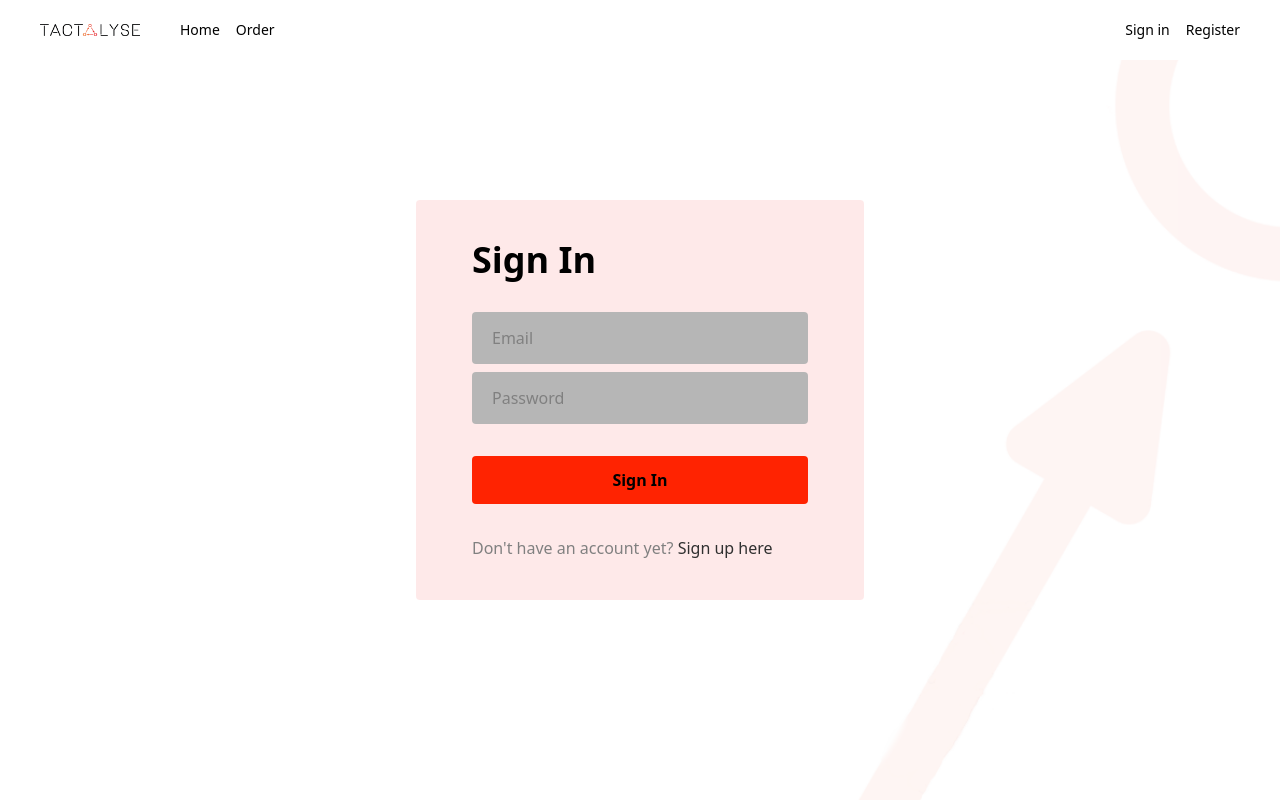
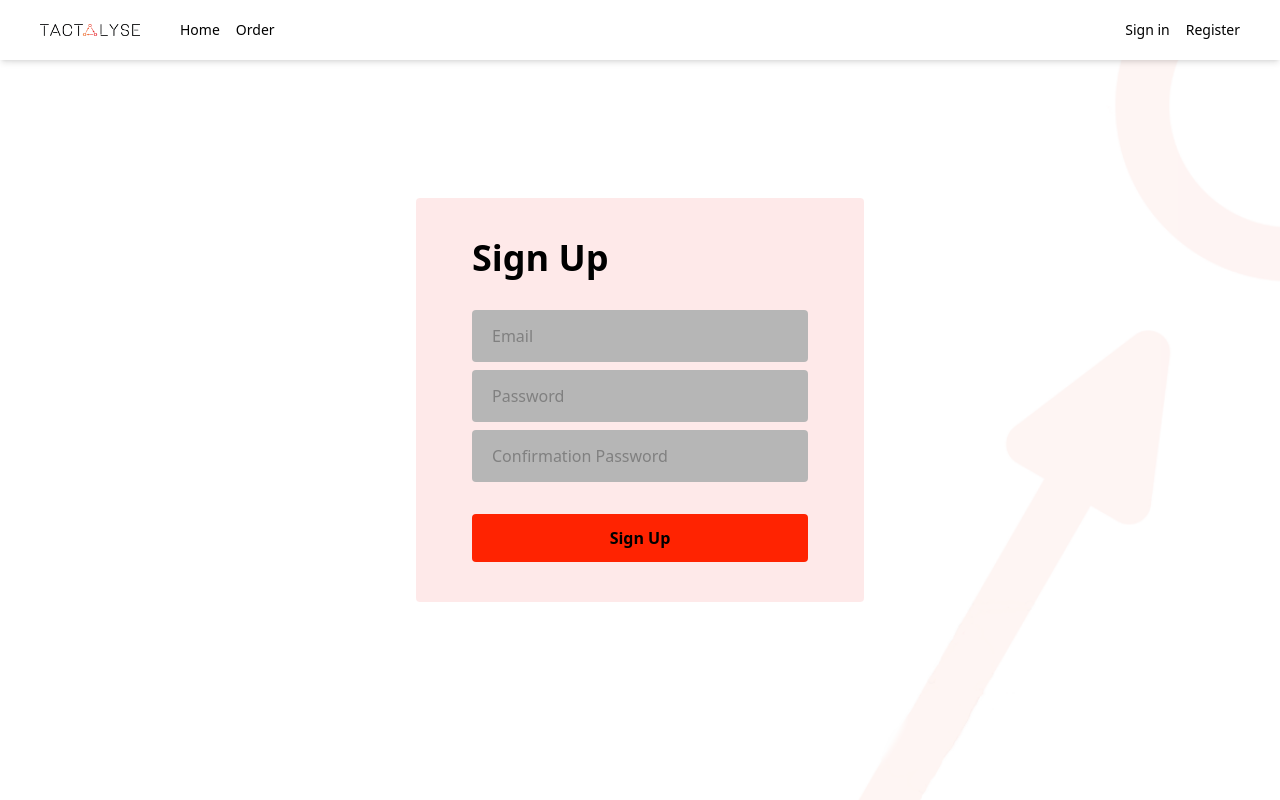
Before and after one commit to cadenn99/tactalyse-1-website, a Next.js app in the folder frontend/: page /auth/register in a window 1280 px wide. Built offline with nearby package versions, Linux system fonts and the light colour scheme; no server answers.

Commit message:
several small updates

```diff
--- a/frontend/src/components/Header.tsx
+++ b/frontend/src/components/Header.tsx
@@ -24,7 +24,7 @@ function Header() {
 
 
   return (
-    <header className={`${isScrolled && 'bg-white/90' || 'bg-white'}`}>
+    <header className={`${isScrolled && 'bg-white/90 ' || 'bg-white'} shadow-md`}>
       <div className="flex items-center space-x-2 md:space-x-10">
         <Link href="/">
           <img
@@ -39,6 +39,7 @@ function Header() {
         <ul className="hidden space-x-4 md:flex">
           <li className="headerLink"><Link href="/">Home</Link></li>
           <li className="headerLink"><Link href="/order">Order</Link></li>
+          { session?.user.isEmployee &&  <li className="headerLink"><Link href="/generate">Generate</Link></li> } {/* TODO: Test this when the backend works */}
         </ul>
       </div>
 
--- a/frontend/src/pages/auth/account.tsx
+++ b/frontend/src/pages/auth/account.tsx
@@ -2,8 +2,28 @@ import Background from "@/components/Background";
 import Header from "@/components/Header";
 import { getSession, useSession } from "next-auth/react";
 import Head from "next/head";
+import Link from "next/link";
 
-export default function Account() {
+function NotLoggedIn() {
+  return (
+    <>
+      <h1>You're not logged in.</h1>
+      <Link className="hover:underline" href="/">Go back home?</Link>
+    </>
+  )
+}
+
+function LoggedIn( { user }) {
+  return (
+    <>
+      <h1>Welcome {user?.email}</h1>
+      { user?.isEmployee && <p>This is an employee account.</p>  }
+    </>
+  )
+  /* TODO: Figure out session stuff from nextauth */
+}
+
+export default function componentSwitcher() {
   const { data: session} = useSession()
 
   return (
@@ -16,7 +36,7 @@ export default function Account() {
       </Head>
       <Header/>
       <Background/>
-      <h1>Welcome {session?.user?.email}</h1> {/* TODO: Figure out session stuff from nextauth */}
+      { session && <LoggedIn user={session.user}/> || <NotLoggedIn/>}
     </div>
   )
 }
--- a/frontend/src/pages/auth/login.tsx
+++ b/frontend/src/pages/auth/login.tsx
@@ -81,6 +81,7 @@ function NotLoggedIn() {
 export default function componentSwitcher() {
   const { data: session} = useSession()
 
+
   return (
     <div className="relative flex w-screen h-screen flex-col md:items-center md:justify-center lg:h-[100vh]">
       <Head>
--- a/frontend/src/pages/auth/register.tsx
+++ b/frontend/src/pages/auth/register.tsx
@@ -9,6 +9,7 @@ import { SubmitHandler, useForm } from "react-hook-form"
 interface Inputs {
   email: string
   password: string
+  confirmPassword: string
 }
 
 
@@ -54,7 +55,7 @@ function NotLoggedIn() {
 
   return (
     <form className="relative mt-24 space-y-8 rounded bg-red-100/75 py-10 px-6 md:mt-0 md:max-w-md md:px-14">
-        <h1 className="text-4xl font-semibold">Sign In</h1>
+        <h1 className="text-4xl font-semibold">Sign Up</h1>
         <div className="space-y-2">
           <label className="inline-block w-full">
             <input type="email" placeholder="Email" className="input" {...register('email', {required: true})} />
@@ -64,16 +65,15 @@ function NotLoggedIn() {
             <input type="password" placeholder="Password" className="input" {...register('password', {required: true, minLength: 8})} />
             { errors.password && <p className="p-1 text-[13px] font-light  text-orange-500">Please enter a password of at least 8 characters.</p>}
           </label>
+          <label className="inline-block w-full">
+            <input type="password" placeholder="Confirmation Password" className="input" {...register('password', {required: true, minLength: 8})} />
+          </label>
+           {/* TOOD: add password matching  */}
         </div>
         { loading && <p className="p-1 text-[14px] font-light text-orange-400">Loading...</p> } {/*TODO: add loading icon/gif thing */}
         { error != null && <p className="p-1 text-[15px] font-semibold text-orange-600">{error}</p>}
 
-        <button onClick={handleSubmit(onSubmit)} type="submit" className="w-full rounded bg-[#ff2301] py-3 font-semibold">Sign In</button>
-
-        <div className="text-[gray]">
-          Don't have an account yet?{' '}
-        <button className="text-[#303030] hover:underline" onClick={() => router.push('/auth/register')}> Sign up here</button>
-    </div>
+        <button onClick={handleSubmit(onSubmit)} type="submit" className="w-full rounded bg-[#ff2301] py-3 font-semibold">Sign Up</button>
     </form>
   )
 }
--- a/frontend/src/pages/serverError.tsx
+++ b/frontend/src/pages/serverError.tsx
@@ -2,14 +2,19 @@ import Header from "@/components/Header";
 import Head from "next/head";
 import React from 'react';
 import Image from 'next/image'
+import Background from "@/components/Background";
 
 export default function error() {
   return (
-    <div className="relative flex w-screen h-screen flex-col md:items-center md:justify-center lg:h-[40vh]">
+    <div className="relative flex w-screen h-screen flex-col md:items-center md:justify-center lg:h-[100vh]">
       <Head>
-
+       <title>Tactalyse PDFs</title>
+        <meta name="description" content="Errorpage" />
+        <meta name="viewport" content="width=device-width, initial-scale=1" />
+        <link rel="icon" href="/favicon.ico" />
       </Head>
       <Header/>
+      <Background/>
       <div className="">
         <h1>
           Something went wrong with our backend T_T
```
Also changed, not shown: frontend/types/next-auth-d.ts (added, +13 -0 lines).
